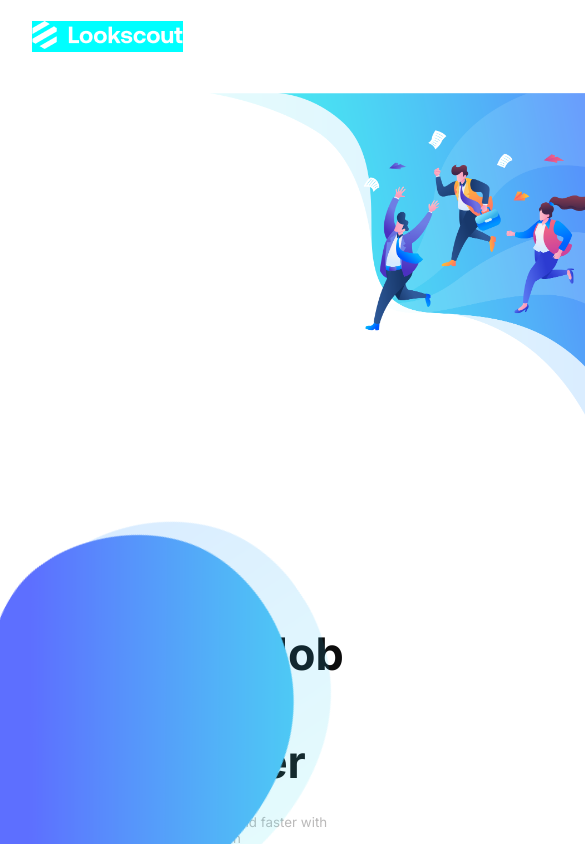
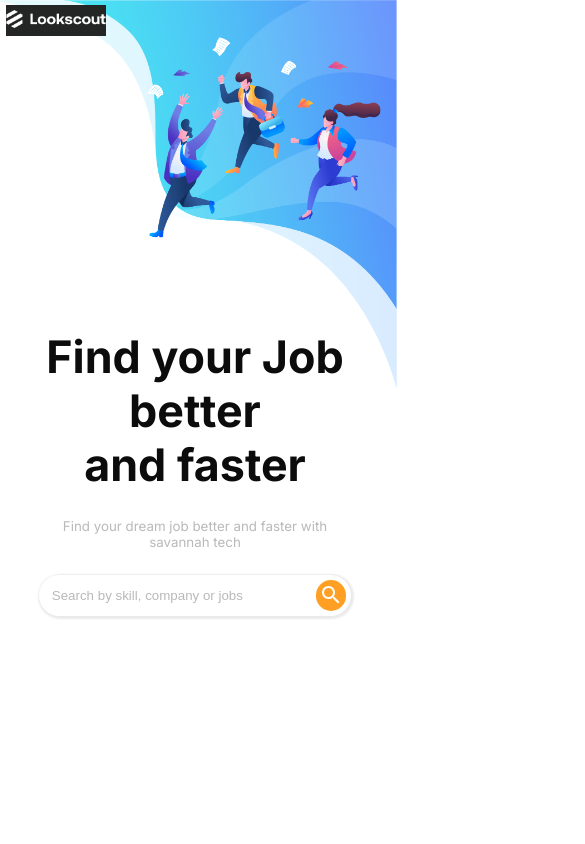
Before and after one commit to steveghana/Joblisting-Monorepo, a Next.js app in the folder app/web/: page / in a window 390 px wide. Shown: the top 844 px of the page, 585 px wide, since content can reach past the window. Built offline with nearby package versions, Linux system fonts and the light colour scheme.

Commit message:
complete initial banner responsiveness

```diff
--- a/app/web/Landing/components/nav.tsx
+++ b/app/web/Landing/components/nav.tsx
@@ -6,7 +6,7 @@ const NavBar = () => {
     <div className="nav__container">
       <ul className="nav__wrapper">
         <li className="nav__item-logo">
-          <Image src={Logo} alt="Logo" />
+          <Image src={Logo} alt="Logo" className="logoimage" />
         </li>
         <li className="nav__item">Home</li>
         <li className="nav__item">Jobs</li>
--- a/app/web/styles/Landing/banner.scss
+++ b/app/web/styles/Landing/banner.scss
@@ -8,11 +8,12 @@
   }
   &__wrapper {
     @include flex($JustifyContent: space-between);
+    // background-color: #ffa024;
     max-width: var(--maxWidth);
     height: 100%;
     margin: 0 auto;
     // padding-left: 2rem;
-    @include respond(tablet-portrait) {
+    @include respond(tablet-landscape) {
       flex-direction: column-reverse;
     }
   }
@@ -52,10 +53,14 @@
       &-img {
         rotate: 30deg;
       }
+      @include respond(tablet-portrait) {
+       display: none;
+      }
     }
     // width: 40%;
     @include respond(tablet-portrait) {
       width: 100%;
+      gap: 0rem;
       align-items: center;
       text-align: center;
       justify-content: center;
@@ -73,7 +78,9 @@
         color: var(--dark-white);
         font-size: smaller;
       }
-      margin-top: 10rem;
+      @include respond(tablet-portrait) {
+        margin-top: -4rem;
+      }
     }
     &-bottom {
       @include flex($direction: column, $gap: 2rem, $alignItems: flex-start);
@@ -99,8 +106,13 @@
     top: 0;
     right: 0;
     @include respond(tablet-portrait) {
+      // top: 0%;
+
+      // right: 0%;
+      // background-color: red;
       position: relative;
-      margin-left: auto;
+      // position: relative;
+      // margin-left: auto;
     }
     @include respond(mobile) {
     }
@@ -112,7 +124,10 @@
       @include respond(small-tablet) {
         max-width: 280px;
         max-height: 390px;
-        translate: -89px 20px;
+        // position: absolute;
+        // right: 0%;
+        // top: 0%;
+        // margin: 0;
       }
       object-fit: contain;
     }
--- a/app/web/styles/Landing/nav.scss
+++ b/app/web/styles/Landing/nav.scss
@@ -5,6 +5,13 @@
   &__container {
     z-index: 4;
     @include flex();
+    @include respond(small-tablet) {
+     position: absolute;
+     top: 0;
+     left: 0;
+     padding: 0 .4rem;
+     right: 0;
+    }
     padding: 0 2rem;
     li{
       font-size: 13px;
@@ -12,16 +19,24 @@
   }
   &__wrapper {
     color: white;
-    max-width: var(--maxWidth);
     width: 100%;
     padding: 1.3rem 0rem;
     @include flex($gap: 4.5rem);
+    @include respond(tablet-portrait) {
+      padding: .3rem 0rem;
+      max-width: none;
+    }
   }
   &__item-logo {
     margin-right: auto;
-    background-color: aqua;
-    @include respond(tablet-portrait) {
-      margin-right: auto;
+    background-color: rgb(36, 37, 37);
+    .logoimage{
+      @include respond(tablet-portrait) {
+        width: 100px;
+        max-width: none;
+        object-fit: contain;
+      }
+
     }
   }
   &__item {
```
